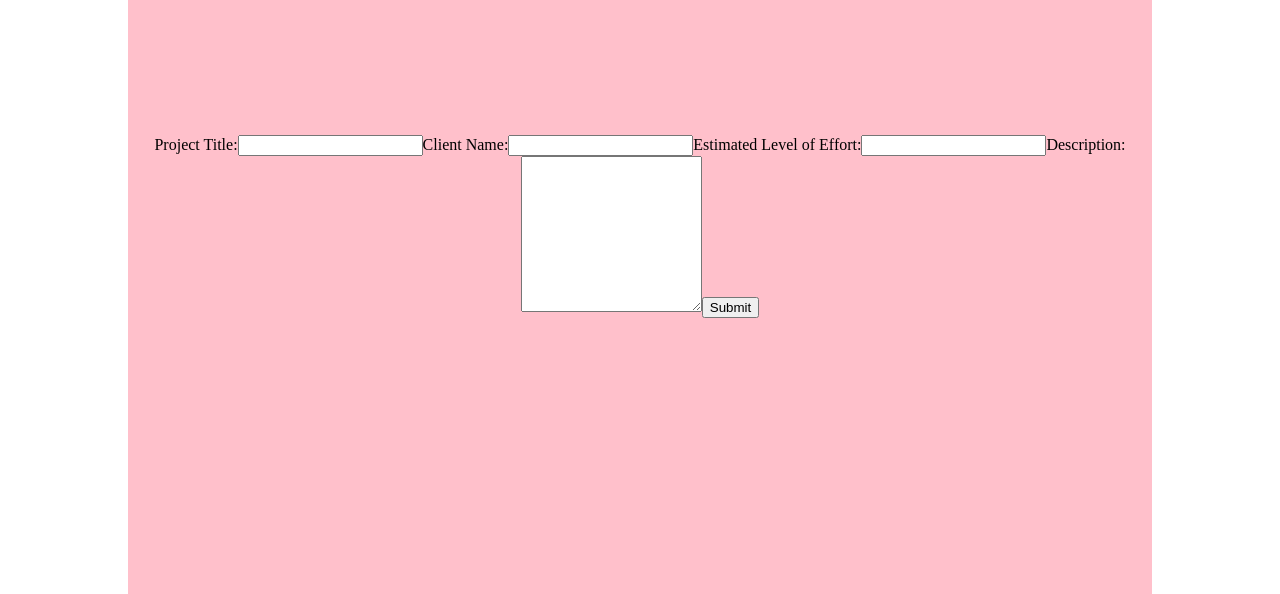
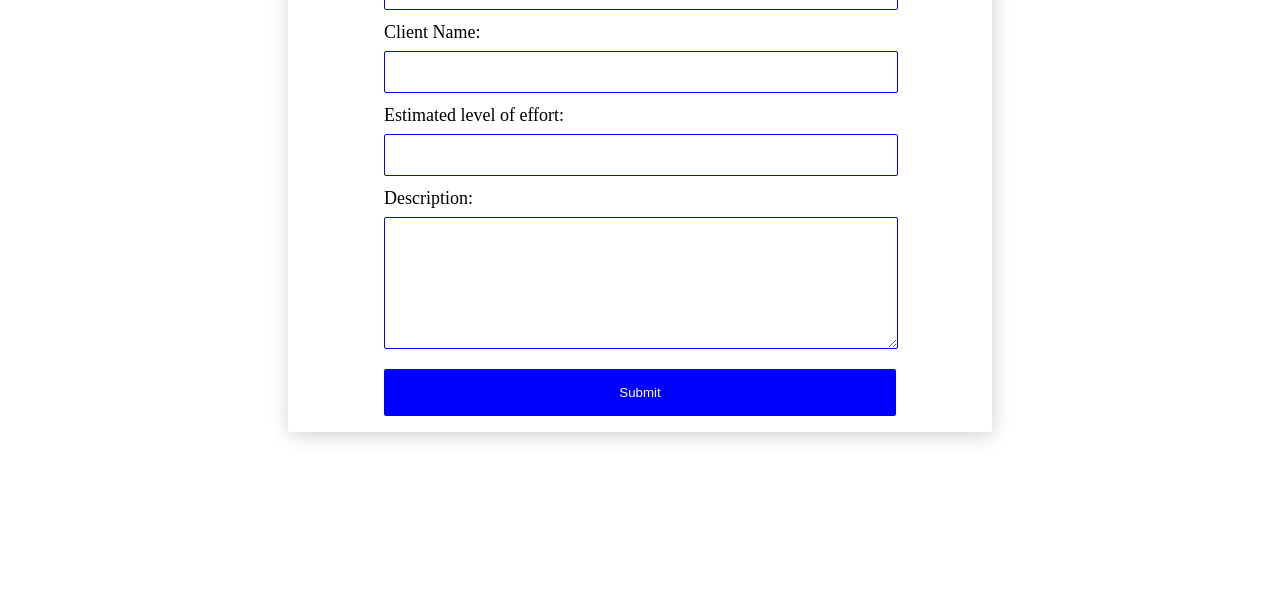
Before and after one commit to Clem04/home-improvement, a Gatsby site: page /new-project in a window 1280 px wide. Shown: the part 206-800 px from the top of the page. Built offline with nearby package versions, Linux system fonts and the light colour scheme; Gatsby itself is replaced by a stand-in of ours.

Commit message:
Designed project form

```diff
--- a/src/pages/new-project.js
+++ b/src/pages/new-project.js
@@ -6,14 +6,58 @@ import styled from "styled-components"
 // Components
 import Layout from "../components/Layout"
 
-const FormContainer = styled.div`
+const Form = styled.form`
+  width: 50%;
+  height: auto;
+  margin: 16px;
+  background-color: white;
+  display: flex;
+  flex-wrap: wrap;
+  border-radius: 2px;
+  justify-content: center;
+  align-items: center;
+  padding: 16px 32px;
+  box-shadow: 1px 3px 19px rgba(0, 0, 0, 0.19);
+`
+const FormSection = styled.div`
 	width: 80%;
-  min-height: 92vh;
-  background-color: pink;
-  display: flex;
-  align-items: center;
+`
+const Label = styled.p`
+	width: 100%;
+	font-size: 18px;
+	margin: 12px 0 8px 0;
+	text-align: start;
 `
 
+const Input = styled.input`
+	width: 100%;
+	height: 40px;
+	text-align: start;
+	padding: 0;
+	border: 1px solid blue;
+	border-radius: 2px;
+`
+
+const DescriptionBox = styled.textarea`
+	width: 100%;
+	height: 130px;
+	text-align: start;
+	border: 1px solid blue;
+	border-radius: 2px;
+	padding: 0;
+`
+const SubmitBtn = styled.input.attrs({
+  type: 'submit',
+  value: 'Submit'
+})`
+  width: 100%;
+  padding: 16px 0;
+  margin-top: 16px;
+  background-color: blue;
+  color: white;
+  border: none;
+  border-radius: 2px;
+`
 export default function NewProject() {
 
 	const [projectForm, setProjectForm] = useState({
@@ -62,28 +106,41 @@ export default function NewProject() {
 
   	return (
 		<Layout>
-			<FormContainer>
-	  			<form onSubmit={handleSubmit}>
+
+	  			<Form onSubmit={handleSubmit}>
+	  				<FormSection>
+	  					<h1 style={{margin: "0"}}>Create Project</h1>
+	  				</FormSection>
+	  				<FormSection>
 				        <label>
-			          Project Title:
-			          <input type="text" name="projectTitle" onChange={handleChange} />
+					        <Label>Project Title:</Label>
+					        <Input type="text" name="projectTitle" onChange={handleChange} />
 				        </label>
+	  				</FormSection>
+	  				<FormSection>
 				        <label>
-			          Client Name:
-			          <input type="text" name="clientName" onChange={handleChange} />
+					        <Label>Client Name:</Label>
+					        <Input type="text" name="clientName" onChange={handleChange} />
 				        </label>
+	  				</FormSection>
+	  				<FormSection>
 				        <label>
-			          Estimated Level of Effort:
-			          <input type="text" name="estimatedEffort" onChange={handleChange} />
+					        <Label>Estimated level of effort:</Label>
+					        <Input type="text" name="estimatedEffort" onChange={handleChange} />
 				        </label>
+	  				</FormSection>
+	  				<FormSection>
 				        <label>
-			          Description:
-			          <textarea rows="10" type="text" name="description" onChange={handleChange}>
-			          </textarea>
+					        <Label>Description:</Label>
+					        <DescriptionBox rows="10" type="text" name="description" onChange={handleChange}>
+					        </DescriptionBox>
 				        </label>
-			        <input type="submit" value="Submit" />
-			    </form>
-			</FormContainer>
+	  				</FormSection>
+	  				<FormSection>
+			        	<SubmitBtn />
+	  				</FormSection>
+			    </Form>
+
   		</Layout>
 	);
 }
```
Lines whose indentation alone changed are shown as unchanged.
